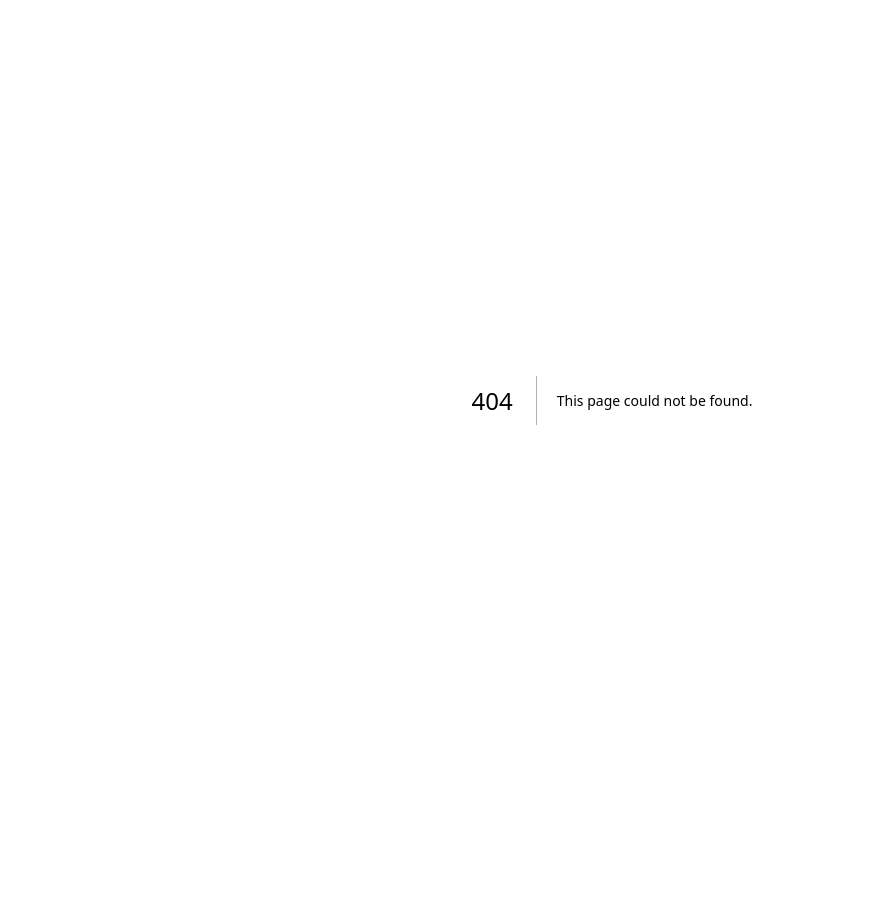
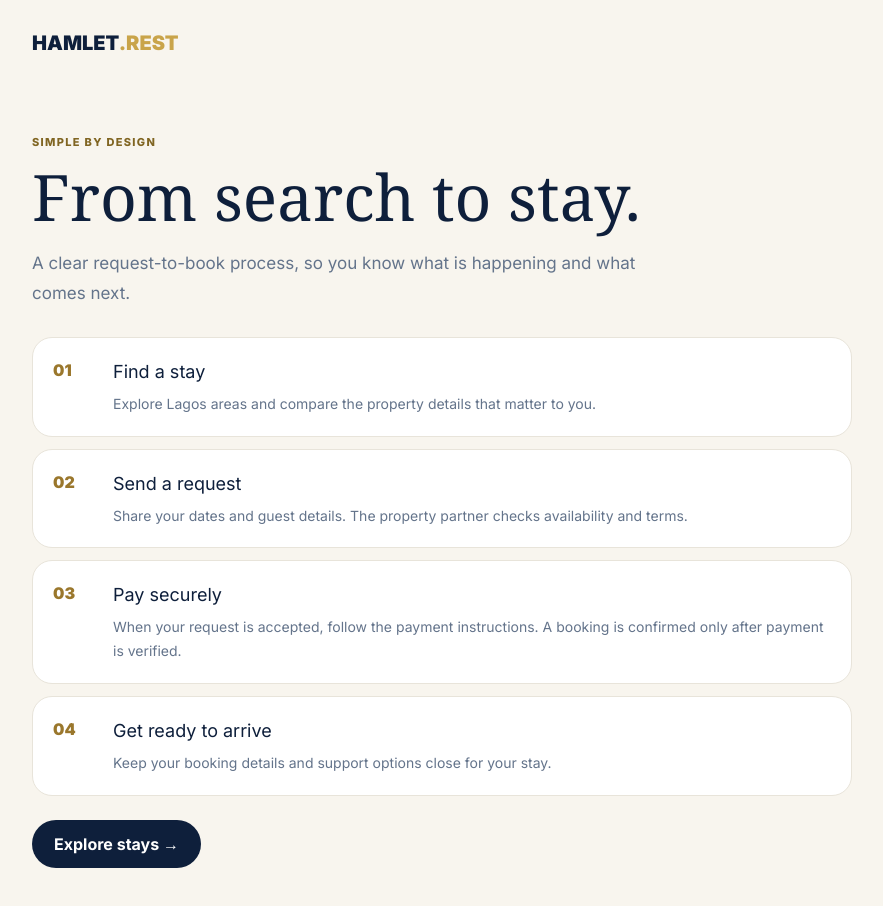
Before and after one commit to 4Buckscodes/hamletshortlets, a Next.js app: page /how-it-works in a window 1280 px wide. Before the commit this address had no page. Shown: the top 906 px of the page, without its empty margins (28-911 px from the left). Before the commit the page ends 800 px from the top, so only its background shows below. Built offline with nearby package versions, Linux system fonts and the light colour scheme; a web font is replaced by a local one.

Commit message:
feat: add request-to-book explainer route

```diff
--- /dev/null
+++ b/app/how-it-works/page.tsx
@@ -0,0 +1,25 @@
+export const metadata = { title: 'How it works', description: 'Understand the HAMLET shortlet request-to-book journey.' };
+
+const steps = [
+  ['01', 'Find a stay', 'Explore Lagos areas and compare the property details that matter to you.'],
+  ['02', 'Send a request', 'Share your dates and guest details. The property partner checks availability and terms.'],
+  ['03', 'Pay securely', 'When your request is accepted, follow the payment instructions. A booking is confirmed only after payment is verified.'],
+  ['04', 'Get ready to arrive', 'Keep your booking details and support options close for your stay.'],
+];
+
+export default function HowItWorksPage() {
+  return <main className="shell" style={{ minHeight: '100svh', paddingBlock: 28 }}>
+    <a href="/" style={{ fontWeight: 850, fontSize: 20 }}>HAMLET<span style={{ color: 'var(--gold)' }}>.REST</span></a>
+    <section style={{ paddingBlock: 'clamp(36px, 7vw, 76px)', maxWidth: 820 }}>
+      <p style={{ color: '#806522', textTransform: 'uppercase', letterSpacing: '.12em', fontWeight: 800, fontSize: 11 }}>Simple by design</p>
+      <h1 className="serif" style={{ fontSize: 'clamp(38px, 7vw, 64px)', lineHeight: 1.05, fontWeight: 500, margin: '12px 0 18px' }}>From search to stay.</h1>
+      <p style={{ color: 'var(--muted)', fontSize: 17, lineHeight: 1.8, maxWidth: 620 }}>A clear request-to-book process, so you know what is happening and what comes next.</p>
+      <div style={{ display: 'grid', gap: 12, marginTop: 28 }}>
+        {steps.map(([n, title, detail]) => <article key={n} style={{ display: 'grid', gridTemplateColumns: '44px 1fr', gap: 16, padding: 20, background: '#fff', border: '1px solid var(--line)', borderRadius: 20 }}>
+          <span style={{ color: '#9a772c', fontWeight: 850 }}>{n}</span><div><h2 style={{ margin: '0 0 7px', fontSize: 18 }}>{title}</h2><p style={{ margin: 0, color: 'var(--muted)', lineHeight: 1.7, fontSize: 14 }}>{detail}</p></div>
+        </article>)}
+      </div>
+      <a href="/stays" className="primary-button" style={{ marginTop: 24 }}>Explore stays →</a>
+    </section>
+  </main>;
+}
```
